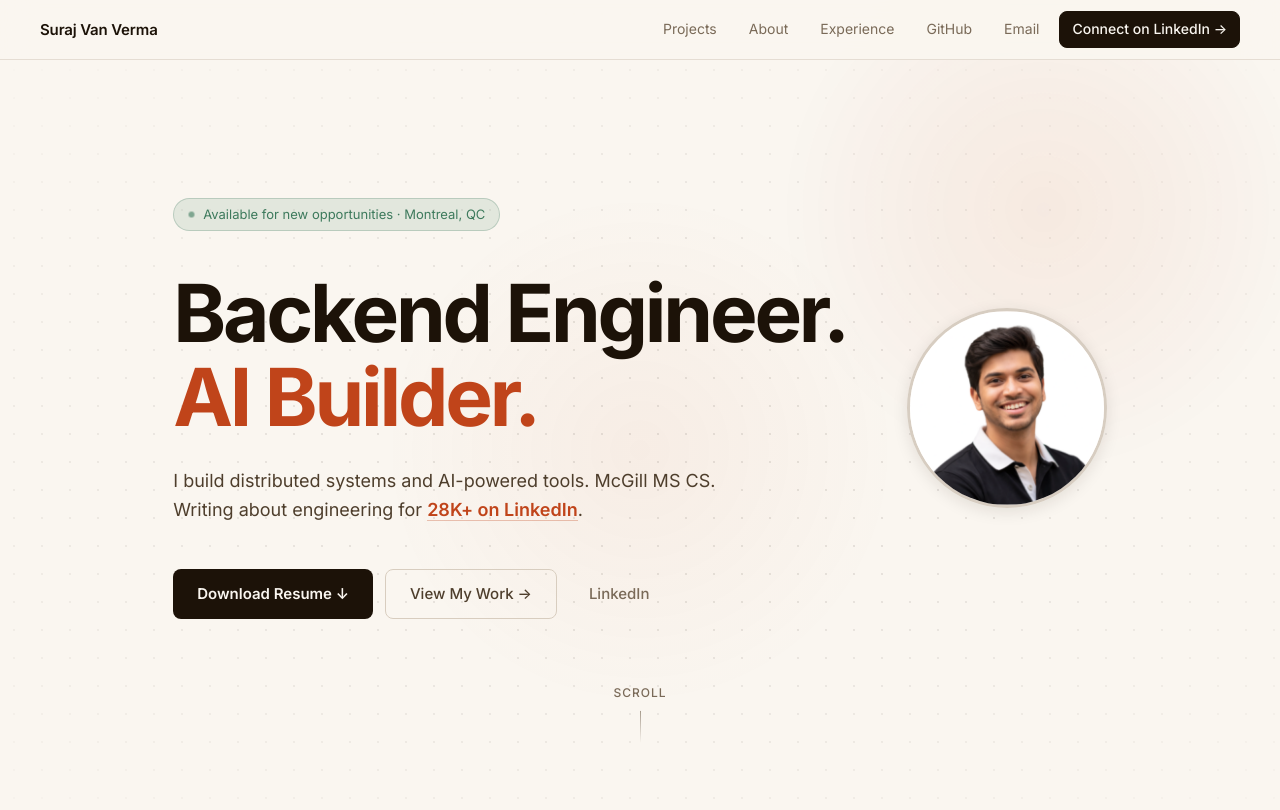
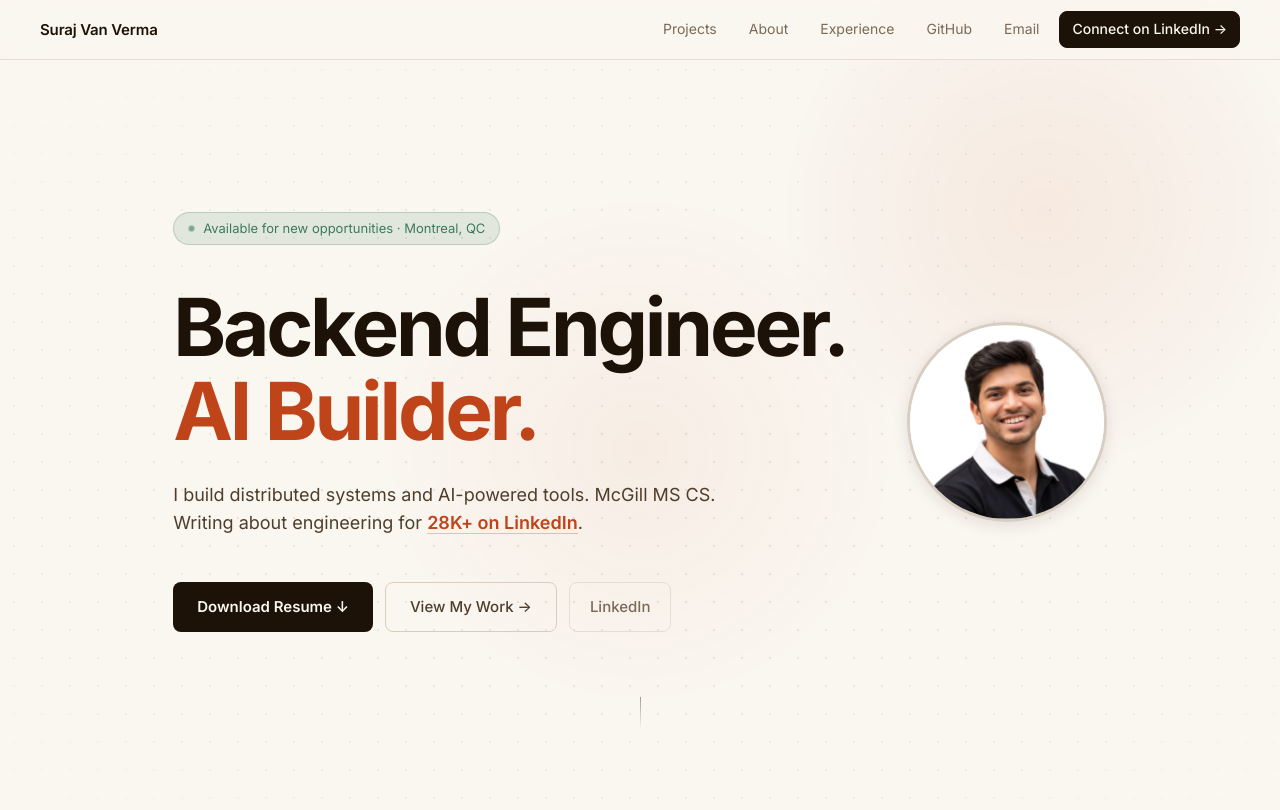
Before and after one commit to bythebug/bythebug.github.io, a Jekyll site: the page index.html, which Jekyll copies as it is, in a window 1280 px wide and 900 px high. Shown: the top 810 px of the window. Built offline with Jekyll 4.4.1, drawn with Linux system fonts in a browser that asks for light colours.

Commit message:
fix: btn-ghost border so LinkedIn reads as button; remove Scroll text from scroll cue
Co-Authored-By: Claude Sonnet 4.6 <noreply@anthropic.com>

```diff
--- a/index.html
+++ b/index.html
@@ -88,7 +88,6 @@
       </div>
 
       <div class="hero-scroll-cue">
-        <span>Scroll</span>
         <div class="scroll-arrow"></div>
       </div>
     </div>
--- a/stylesheets/portfolio.css
+++ b/stylesheets/portfolio.css
@@ -324,12 +324,14 @@ section {
   font-weight: 500;
   padding: 12px 20px;
   border-radius: var(--radius-sm);
-  transition: color 0.15s, background 0.15s;
+  border: 1px solid var(--border-subtle);
+  transition: color 0.15s, background 0.15s, border-color 0.15s;
 }
 
 .btn-ghost:hover {
   color: var(--text);
   background: var(--bg-hover);
+  border-color: var(--border);
 }
 
 .btn-outline {
@@ -358,13 +360,7 @@ section {
   display: flex;
   flex-direction: column;
   align-items: center;
-  gap: 8px;
   margin-top: 64px;
-  color: var(--text-muted);
-  font-size: 12px;
-  font-weight: 500;
-  letter-spacing: 0.08em;
-  text-transform: uppercase;
   animation: fadeIn 1s ease both;
   animation-delay: 0.8s;
 }
```
